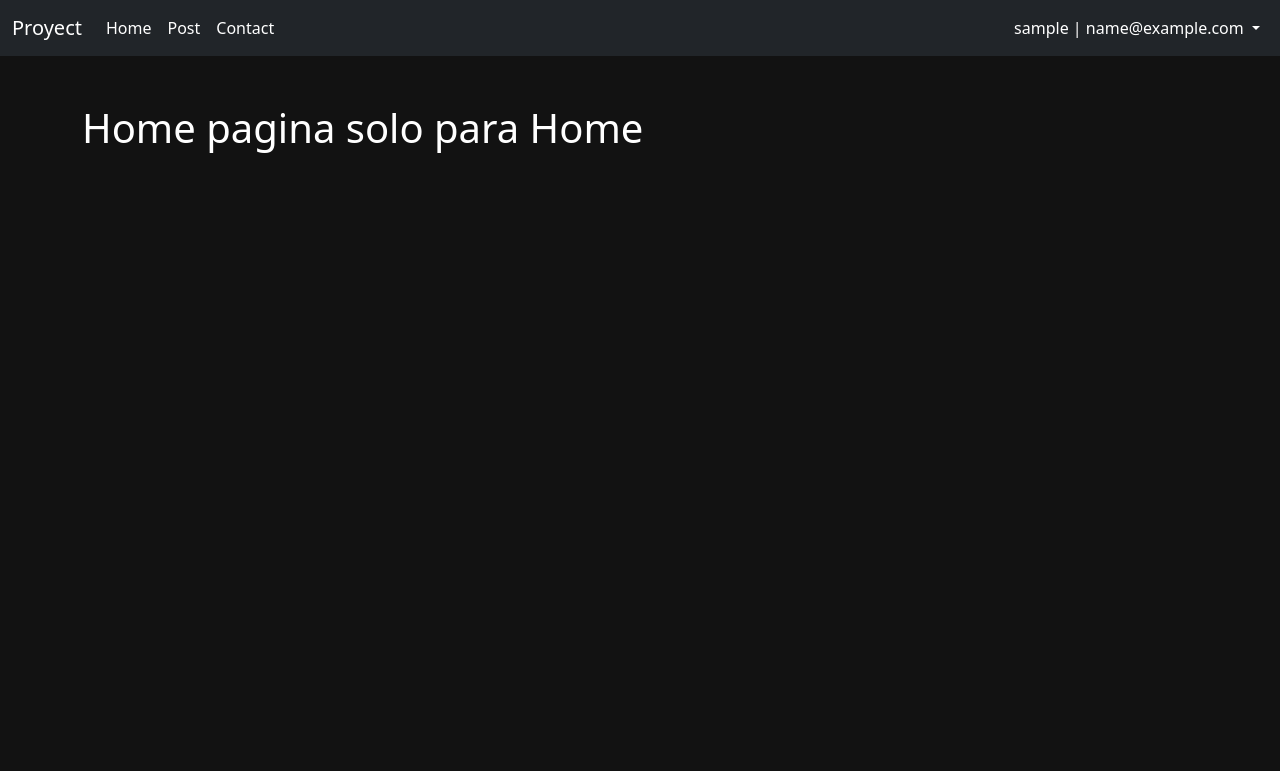
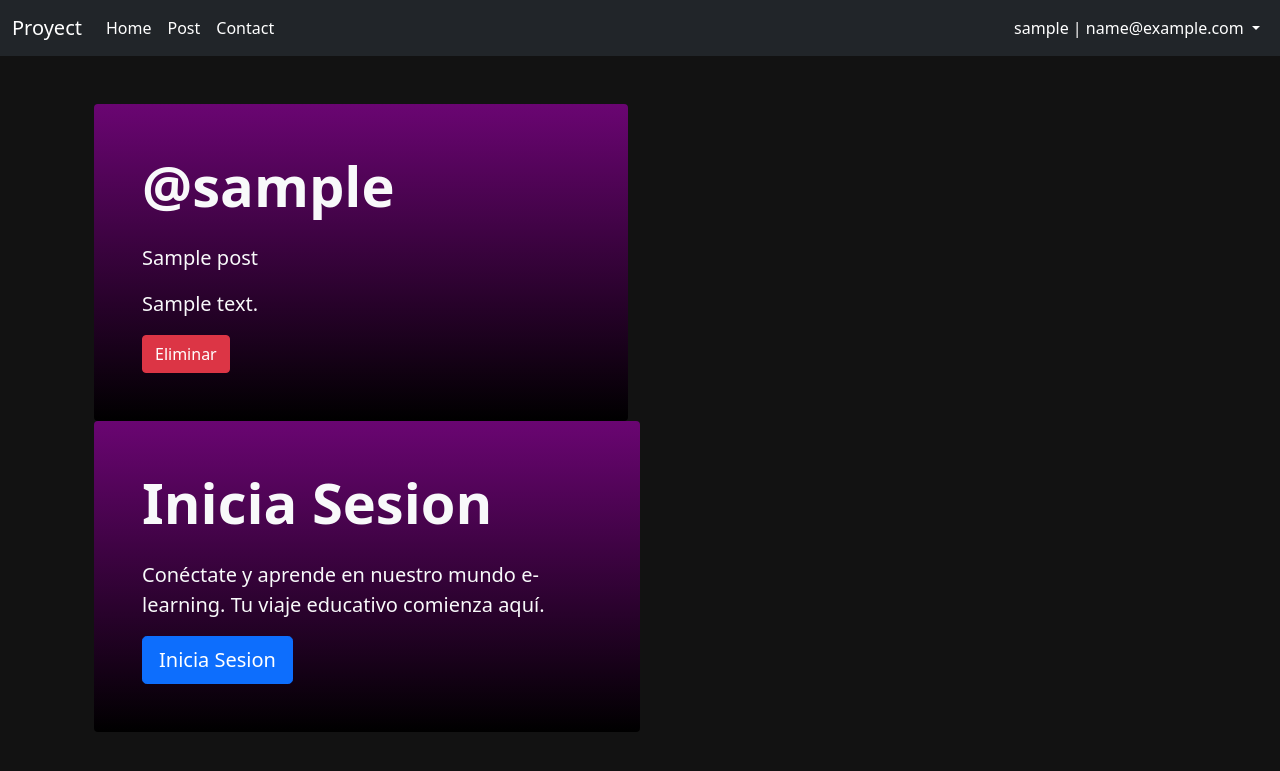
Before and after one commit to osss2046/proy2Django, a Django app: page / in a window 1280 px wide. Shown: the top 771 px of the page. Run offline with Django 4.2, Linux system fonts and the light colour scheme; a user stored in the database is signed in; tables that the repository leaves empty hold one stand-in row (values such as "Sample post").

Commit message:
agregar y borrar post

```diff
--- a/main/templates/home.html
+++ b/main/templates/home.html
@@ -3,5 +3,38 @@
 {% block title %}Home Page{% endblock %}
 
 {% block content %}
-    <h1>Home pagina solo para Home </h1>
+<div class="container mt-5">
+    <div class="row">
+        <div class="col-lg-6">
+            {% for post in posts%}
+            <div class="p-5 rounded" style="background: linear-gradient(to bottom, #6A0572, #000000);">
+                <div class="display-4 fw-bold text-light mb-4"><strong>@{{ post.author.username}}</strong></div>
+                    <p class="lead text-light">{{post.title}}</p>
+                    <p class="lead text-light">{{post.description}}</p>
+                        <div>
+                            {% if user == post.author %}
+                            <form method="POST" action="{% url 'delete_post' post.id %}">
+                                {% csrf_token %}
+                                <button type="submit" class="btn btn-danger">Eliminar</button>
+                            {% endif %}
+                        </div>
+                </div>
+            </div>
+                {% empty%}
+                <p>No hay posts</p>
+
+            {% endfor %}
+        </div>
+
+        <div class="col-lg-6">
+            <div class="p-5 rounded" style="background: linear-gradient(to bottom, #6A0572, #000000);">
+                <h1 class="display-4 fw-bold text-light mb-4">Inicia Sesion</h1>
+                <p class="lead text-light">Conéctate y aprende en nuestro mundo e-learning.
+                    Tu viaje educativo comienza aquí.</p>
+                <a href="{% url 'login' %}" class="btn btn-primary btn-lg">Inicia Sesion</a>
+            </div>
+        </div>
+    </div>
+</div>
+
 {% endblock %}
--- a/main/urls.py
+++ b/main/urls.py
@@ -5,7 +5,9 @@ urlpatterns = [
     path('', views.home, name='home'),
     path('home', views.home, name='home'),
     path('sign_up', views.sign_up, name='sign_up'),
-    path('create_post', views.create_post, name='create_post')
+    path('create_post', views.create_post, name='create_post'),
+    path('index', views.index, name='index'),
+    path('delete_post/<int:id>', views.delete_post, name='delete_post')
 
 
 ]
--- a/main/views.py
+++ b/main/views.py
@@ -3,12 +3,24 @@ from django.contrib.auth import login, logout, authenticate
 from .forms import RegisterForm, PostForm
 from django.shortcuts import render, redirect
 from django.contrib.auth.decorators import login_required
+from django.http import HttpResponse
+from django.core.mail import send_mail
+from django.conf import settings
+from .models import Post
 
 
 @login_required(login_url='login')
 def home(request):
-    return render(request, 'home.html')
+    posts = Post.objects.all()
 
+    return render(request, 'home.html', {'posts':posts})
+
+
+@login_required(login_url='login')
+def delete_post(request, id):
+    post = Post.objects.get(id=id)
+    post.delete()
+    return redirect('home')
 
 @login_required(login_url='login')
 def create_post(request):
@@ -35,4 +47,22 @@ def sign_up(request):
     else:
         form = RegisterForm()
 
+
     return render(request, 'registration/sign_up.html', {'form':form})
+
+from django.core.mail import send_mail
+from django.conf import settings
+
+def index(request):
+    if request.method=='POST':
+        message = request.POST['message']
+        email = request.POST['email']
+        name = request.POST['name']
+        send_mail(
+            'contacto desde la web', # subject
+            message, # message
+            settings.EMAIL_HOST_USER, # from email
+            [email], # to email
+            fail_silently=False
+        )
+    return render(request, 'index.html')
```
Also changed, not shown: main/templates/index.html (added, +31 -0 lines), proy2/settings.py (+12 -1 lines).
